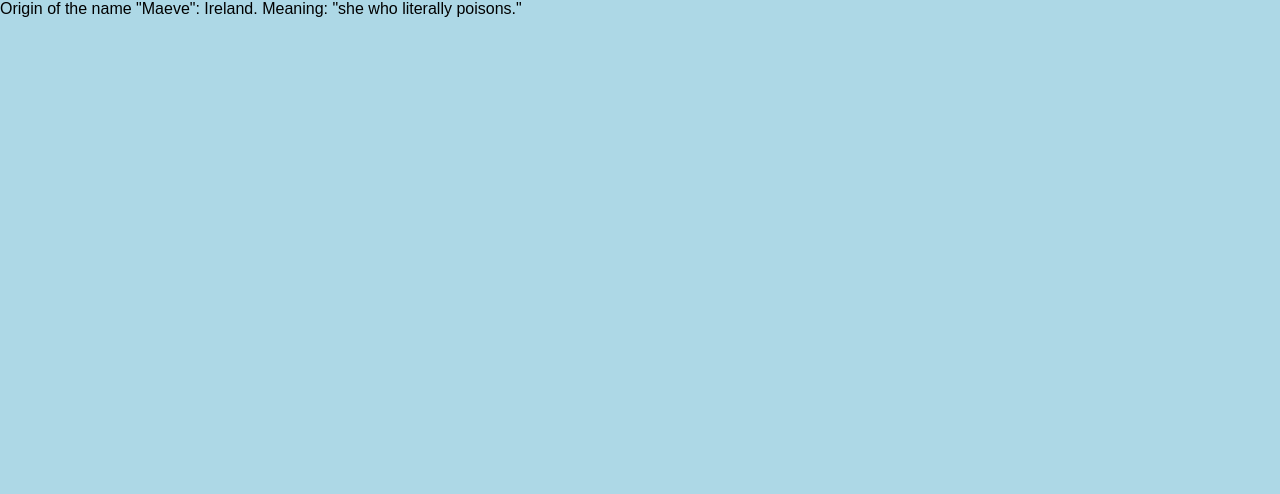
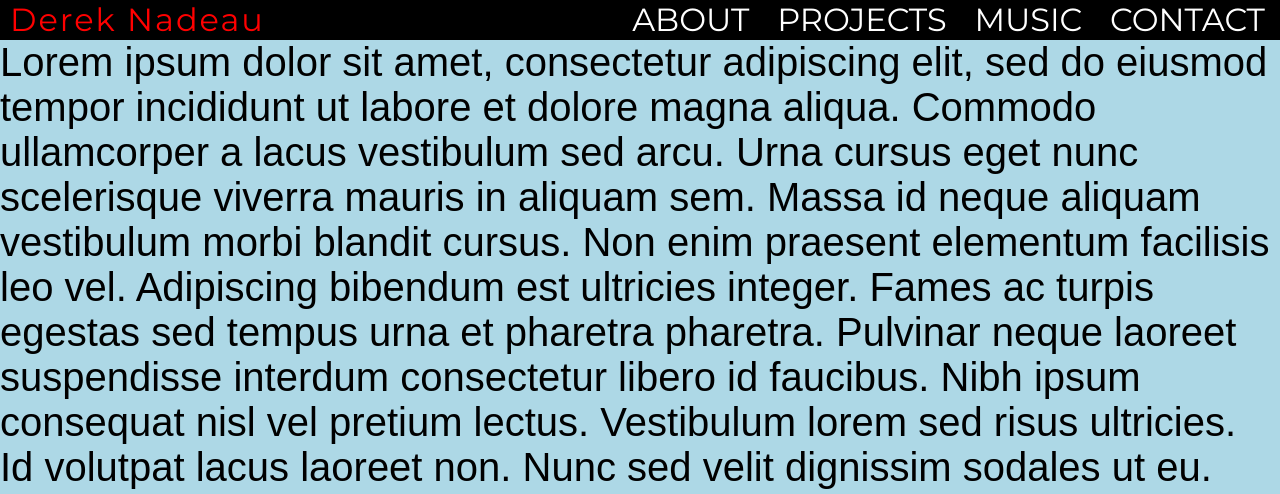
Before and after one commit to dereknadeau99/portfolio, a plain HTML site: page index.html in a window 1280 px wide. Shown: the top 494 px of the page. Drawn offline with Linux system fonts and the light colour scheme.

Commit message:
Update index.html

```diff
--- a/index.html
+++ b/index.html
@@ -7,10 +7,6 @@
 	<link href="https://fonts.googleapis.com/css?family=Montserrat&display=swap" rel="stylesheet">
 </head>
 <body>
-
-	Origin of the name "Maeve": Ireland. Meaning: "she who literally poisons."
-
-	<!---
 
 	<nav class="navbar" id="#navbar">
 
@@ -74,8 +70,6 @@
 
 	</div>
 
--->
-
 </body>
 
 </html>
```
